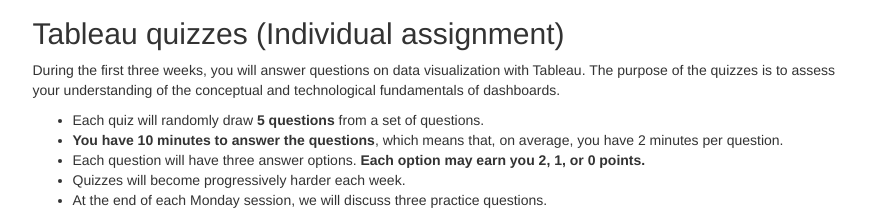
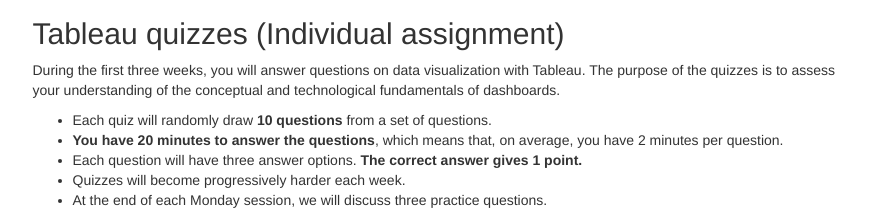
Before and after one commit to mschermann/msis2629fall2019, a plain HTML site: page index.html in a window 1280 px wide. Shown: the part 4056-4273 px from the top of the page, without its empty margins (345-1216 px from the left). Drawn offline with nearby package versions, Linux system fonts and the light colour scheme; some packages are replaced by stand-ins of ours.

Commit message:
Quiz Grading adjusted to Camino

```diff
--- a/index.html
+++ b/index.html
@@ -1839,9 +1839,9 @@
 <h2>Tableau quizzes (Individual assignment)</h2>
 <p>During the first three weeks, you will answer questions on data visualization with Tableau. The purpose of the quizzes is to assess your understanding of the conceptual and technological fundamentals of dashboards.</p>
 <ul>
-<li>Each quiz will randomly draw <strong>5 questions</strong> from a set of questions.</li>
-<li><strong>You have 10 minutes to answer the questions</strong>, which means that, on average, you have 2 minutes per question.</li>
-<li>Each question will have three answer options. <strong>Each option may earn you 2, 1, or 0 points.</strong></li>
+<li>Each quiz will randomly draw <strong>10 questions</strong> from a set of questions.</li>
+<li><strong>You have 20 minutes to answer the questions</strong>, which means that, on average, you have 2 minutes per question.</li>
+<li>Each question will have three answer options. <strong>The correct answer gives 1 point.</strong></li>
 <li>Quizzes will become progressively harder each week.</li>
 <li>At the end of each Monday session, we will discuss three practice questions.</li>
 </ul>
```
Also changed, not shown: 1 other file.
